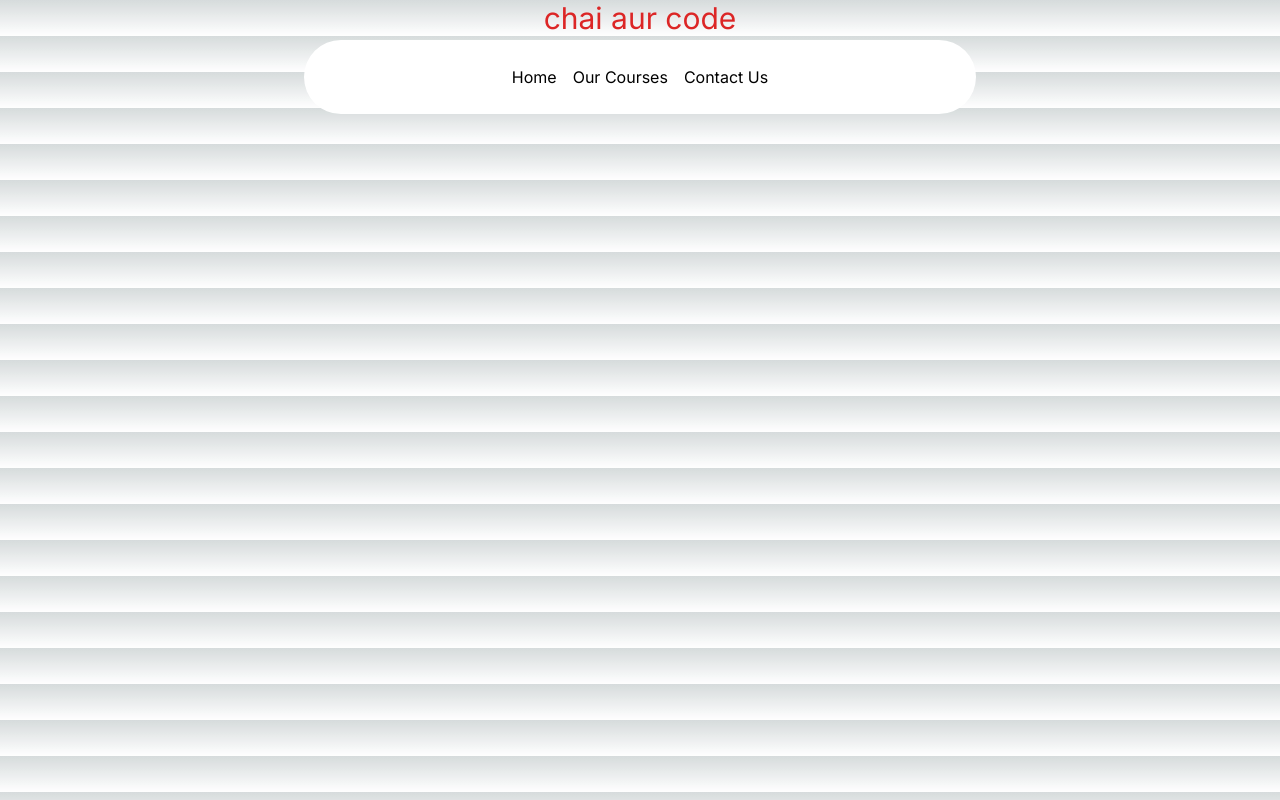
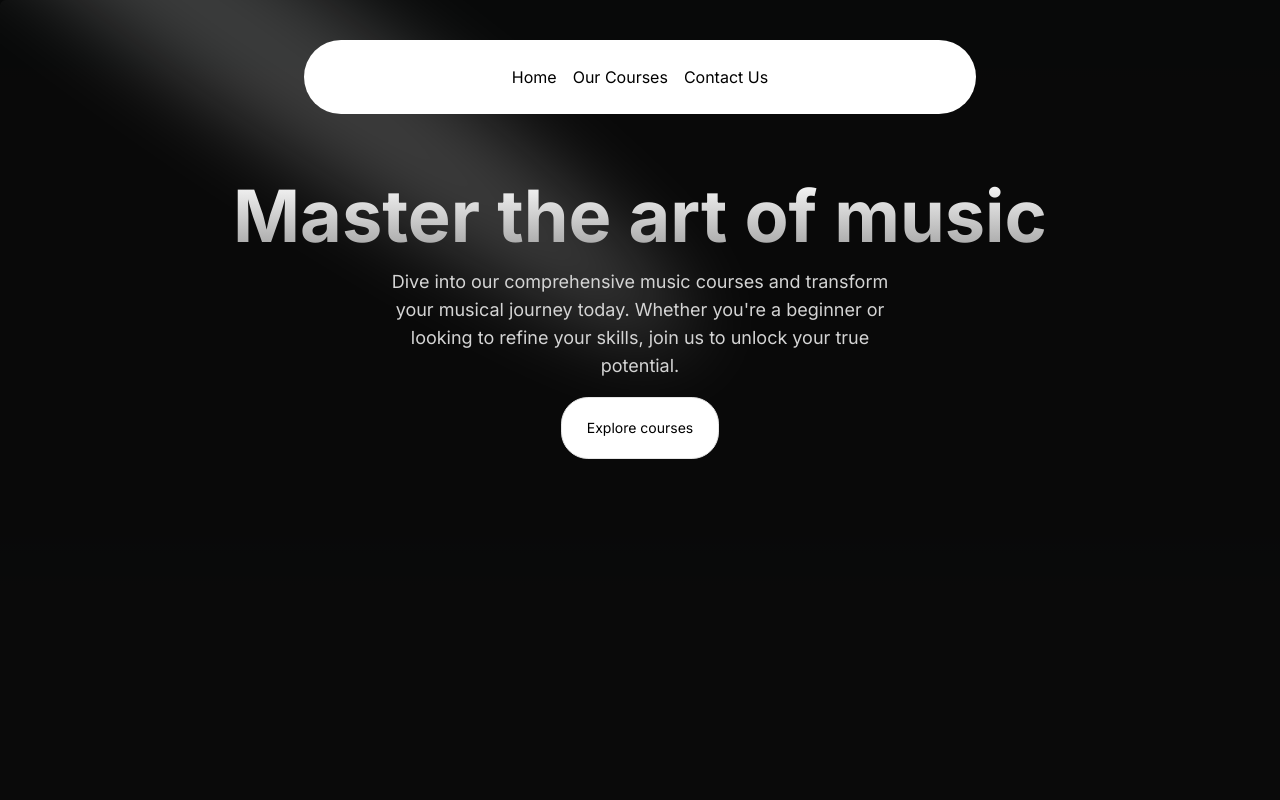
Before and after one commit to pintu1012kumar/Club-tech, a Next.js app: page / in a window 1280 px wide. Built offline with nearby package versions, Linux system fonts and the light colour scheme.

Commit message:
HeroSection completed

```diff
--- a/src/app/page.tsx
+++ b/src/app/page.tsx
@@ -1,6 +1,9 @@
+import HeroSection from "@/components/HeroSection";
 
 export default function Home() {
   return (
-    <h1 className="text-red-600 text-center text-3xl">chai aur code </h1>
+    <main className="min-h-screen bg-black/[0.96] antialiased bg-grid-white/[0.02]">
+    <HeroSection/>
+    </main>
   );
 }
--- /dev/null
+++ b/src/components/HeroSection.tsx
@@ -0,0 +1,37 @@
+import Link from "next/link"
+import { Spotlight } from "./ui/Spotlight"
+import { Button } from "./ui/moving-border";
+
+function HeroSection() {
+  return (
+    <div
+    className="h-auto md:h-[40rem] w-full rounded-md flex flex-col items-center justify-center relative overflow-hidden mx-auto py-10 md:py-0"
+    >
+        <Spotlight
+        className="-top-40 left-0 md:left-60 md:-top-20"
+        fill="white"
+      />
+        <div className="p-4 relative z-10 w-full text-center" >
+            <h1
+            className="mt-20 md:mt-0 text-4xl md:text-7xl font-bold bg-clip-text text-transparent bg-gradient-to-b from-neutral-50 to-neutral-400"
+            >Master the art of music</h1>
+            <p
+            className="mt-4 font-normal text-base md:text-lg text-neutral-300 max-w-lg mx-auto"
+            >Dive into our comprehensive music courses and transform your musical journey today. Whether you're a beginner or looking to refine your skills, join us to unlock your true potential.</p>
+            <div className="mt-4">
+                <Link href={"/courses"}>
+                    <Button
+                    borderRadius="1.75rem"
+                    className="bg-white dark:bg-black text-black dark:text-white border-neutral-200 dark:border-slate-800"
+                    >
+                    Explore courses
+                    </Button>
+                </Link>
+            </div>
+        </div>
+
+        </div>
+  )
+}
+
+export default HeroSection
--- /dev/null
+++ b/src/components/ui/Spotlight.tsx
@@ -0,0 +1,56 @@
+import React from "react";
+import { cn } from "@/lib/utils";
+
+type SpotlightProps = {
+  className?: string;
+  fill?: string;
+};
+
+export const Spotlight = ({ className, fill }: SpotlightProps) => {
+  return (
+    <svg
+      className={cn(
+        "animate-spotlight pointer-events-none absolute z-[1]  h-[169%] w-[138%] lg:w-[84%] opacity-0",
+        className
+      )}
+      xmlns="http://www.w3.org/2000/svg"
+      viewBox="0 0 3787 2842"
+      fill="none"
+    >
+      <g filter="url(#filter)">
+        <ellipse
+          cx="1924.71"
+          cy="273.501"
+          rx="1924.71"
+          ry="273.501"
+          transform="matrix(-0.822377 -0.568943 -0.568943 0.822377 3631.88 2291.09)"
+          fill={fill || "white"}
+          fillOpacity="0.21"
+        ></ellipse>
+      </g>
+      <defs>
+        <filter
+          id="filter"
+          x="0.860352"
+          y="0.838989"
+          width="3785.16"
+          height="2840.26"
+          filterUnits="userSpaceOnUse"
+          colorInterpolationFilters="sRGB"
+        >
+          <feFlood floodOpacity="0" result="BackgroundImageFix"></feFlood>
+          <feBlend
+            mode="normal"
+            in="SourceGraphic"
+            in2="BackgroundImageFix"
+            result="shape"
+          ></feBlend>
+          <feGaussianBlur
+            stdDeviation="151"
+            result="effect1_foregroundBlur_1065_8"
+          ></feGaussianBlur>
+        </filter>
+      </defs>
+    </svg>
+  );
+};
--- /dev/null
+++ b/src/components/ui/moving-border.tsx
@@ -0,0 +1,139 @@
+"use client";
+import React from "react";
+import {
+  motion,
+  useAnimationFrame,
+  useMotionTemplate,
+  useMotionValue,
+  useTransform,
+} from "framer-motion";
+import { useRef } from "react";
+import { cn } from "@/lib/utils";
+
+export function Button({
+  borderRadius = "1.75rem",
+  children,
+  as: Component = "button",
+  containerClassName,
+  borderClassName,
+  duration,
+  className,
+  ...otherProps
+}: {
+  borderRadius?: string;
+  children: React.ReactNode;
+  as?: any;
+  containerClassName?: string;
+  borderClassName?: string;
+  duration?: number;
+  className?: string;
+  [key: string]: any;
+}) {
+  return (
+    <Component
+      className={cn(
+        "bg-transparent relative text-xl  h-16 w-40 p-[1px] overflow-hidden ",
+        containerClassName
+      )}
+      style={{
+        borderRadius: borderRadius,
+      }}
+      {...otherProps}
+    >
+      <div
+        className="absolute inset-0"
+        style={{ borderRadius: `calc(${borderRadius} * 0.96)` }}
+      >
+        <MovingBorder duration={duration} rx="30%" ry="30%">
+          <div
+            className={cn(
+              "h-20 w-20 opacity-[0.8] bg-[radial-gradient(var(--sky-500)_40%,transparent_60%)]",
+              borderClassName
+            )}
+          />
+        </MovingBorder>
+      </div>
+
+      <div
+        className={cn(
+          "relative bg-slate-900/[0.8] border border-slate-800 backdrop-blur-xl text-white flex items-center justify-center w-full h-full text-sm antialiased",
+          className
+        )}
+        style={{
+          borderRadius: `calc(${borderRadius} * 0.96)`,
+        }}
+      >
+        {children}
+      </div>
+    </Component>
+  );
+}
+
+export const MovingBorder = ({
+  children,
+  duration = 2000,
+  rx,
+  ry,
+  ...otherProps
+}: {
+  children: React.ReactNode;
+  duration?: number;
+  rx?: string;
+  ry?: string;
+  [key: string]: any;
+}) => {
+  const pathRef = useRef<any>();
+  const progress = useMotionValue<number>(0);
+
+  useAnimationFrame((time) => {
+    const length = pathRef.current?.getTotalLength();
+    if (length) {
+      const pxPerMillisecond = length / duration;
+      progress.set((time * pxPerMillisecond) % length);
+    }
+  });
+
+  const x = useTransform(
+    progress,
+    (val) => pathRef.current?.getPointAtLength(val).x
+  );
+  const y = useTransform(
+    progress,
+    (val) => pathRef.current?.getPointAtLength(val).y
+  );
+
+  const transform = useMotionTemplate`translateX(${x}px) translateY(${y}px) translateX(-50%) translateY(-50%)`;
+
+  return (
+    <>
+      <svg
+        xmlns="http://www.w3.org/2000/svg"
+        preserveAspectRatio="none"
+        className="absolute h-full w-full"
+        width="100%"
+        height="100%"
+        {...otherProps}
+      >
+        <rect
+          fill="none"
+          width="100%"
+          height="100%"
+          rx={rx}
+          ry={ry}
+          ref={pathRef}
+        />
+      </svg>
+      <motion.div
+        style={{
+          position: "absolute",
+          top: 0,
+          left: 0,
+          display: "inline-block",
+          transform,
+        }}
+      >
+        {children}
+      </motion.div>
+    </>
+  );
+};
--- a/src/components/ui/navbar-menu.tsx
+++ b/src/components/ui/navbar-menu.tsx
@@ -38,7 +38,7 @@
           animate={{ opacity: 1, scale: 1, y: 0 }}
           transition={transition}
         >
-          {active === item && (
+          {active === item && children && (
             <div className="absolute top-[calc(100%_+_1.2rem)] left-1/2 transform -translate-x-1/2 pt-4">
               <motion.div
                 transition={transition}
@@ -113,7 +113,7 @@
   return (
     <Link
       {...rest}
-      className="text-neutral-700 dark:text-neutral-200 hover:text-black "
+      className="text-neutral-700 dark:text-neutral-200 hover:text-gray-700 "
     >
       {children}
     </Link>
--- a/tailwind.config.ts
+++ b/tailwind.config.ts
@@ -9,11 +9,22 @@
   // darkMode: 'class',
   theme: {
     extend: {
-      backgroundImage: {
-        "gradient-radial": "radial-gradient(var(--tw-gradient-stops))",
-        "gradient-conic":
-          "conic-gradient(from 180deg at 50% 50%, var(--tw-gradient-stops))",
+      animation: {
+        spotlight: "spotlight 2s ease .75s 1 forwards",
       },
+      keyframes: {
+        spotlight: {
+          "0%": {
+            opacity: 0,
+            transform: "translate(-72%, -62%) scale(0.5)",
+          },
+          "100%": {
+            opacity: 1,
+            transform: "translate(-50%,-40%) scale(1)",
+          },
+        },
+      },
+
     },
   },
   plugins: [],
```
